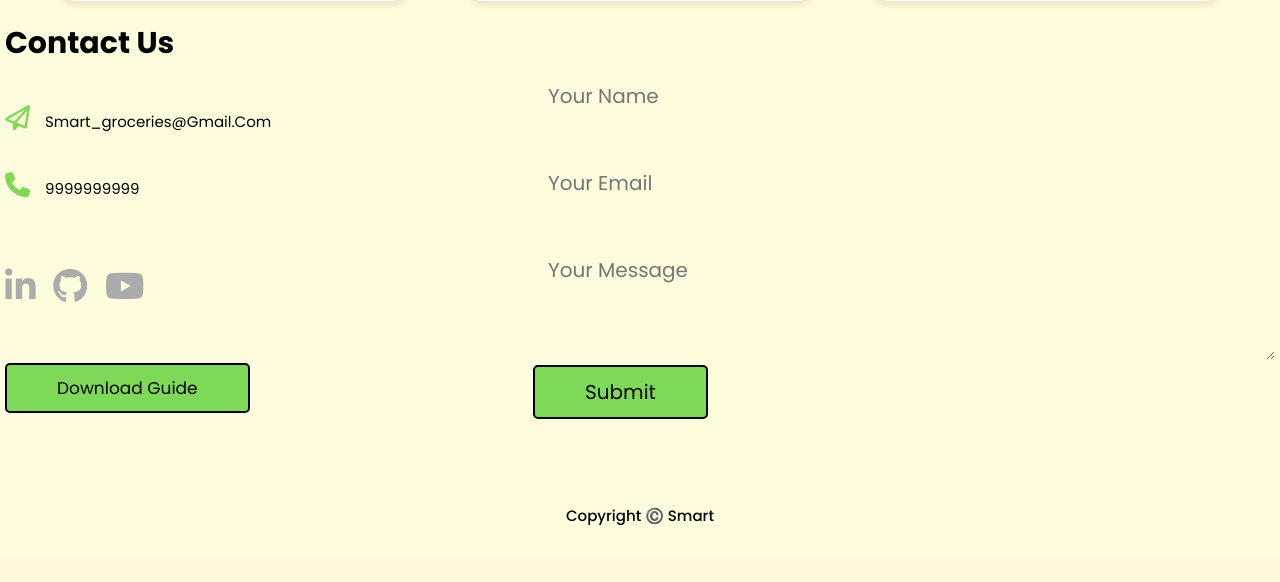
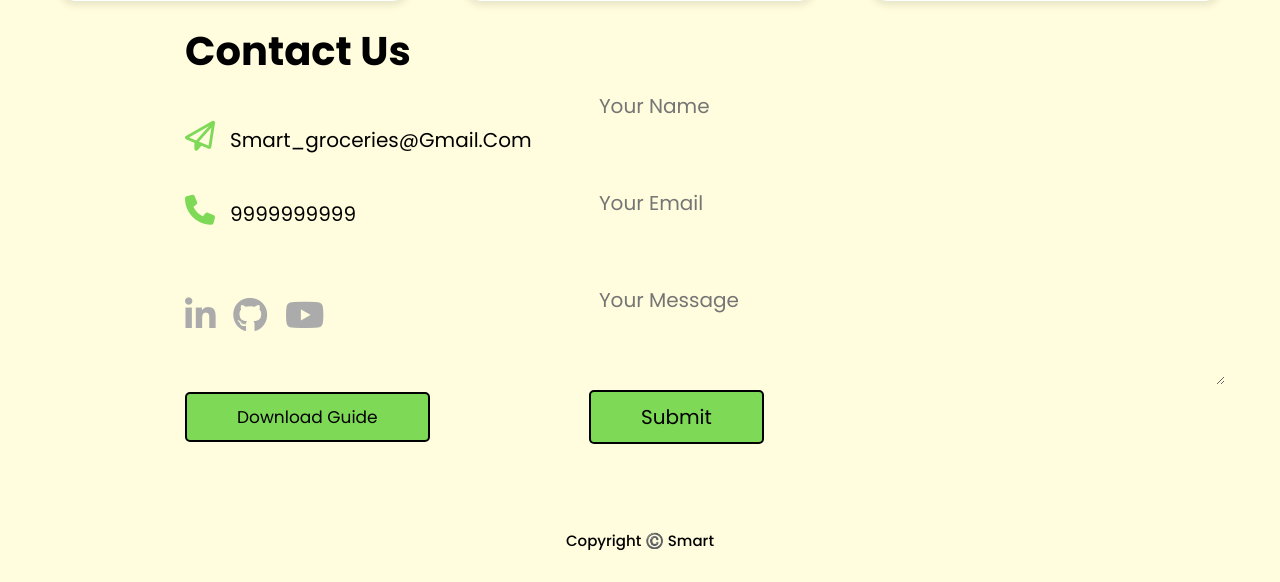
Before and after one commit to Termi007xt/Mini_Project, a PHP site: page /HOMEPAGE.html in a window 1280 px wide; the page is wider, and only the part inside the window is pictured. Shown: the part 2177-2759 px from the top of that part. Before the commit the page ends 2702 px from the top of that part, so only its background shows below. Run offline with PHP 8.4, Linux system fonts and the light colour scheme; some libraries are stand-ins or nearby versions.

Commit message:
adjusted position of contact us.

```diff
--- a/OURS/css/homepage.css
+++ b/OURS/css/homepage.css
@@ -325,29 +325,31 @@ section {
 }
 
 .contact-left {
+  margin-left: 180px;
   flex-basis: 35%;
   padding-right: 20px; /* Optional: Add padding for spacing */
 }
 
 .contact-right {
   flex-basis: 60%;
-  padding-left: 20px; /* Optional: Add padding for spacing */
+  padding-left: 20px;
+  margin-right: 50px; /* Optional: Add padding for spacing */
 }
 
 .contact-left h1 {
-  font-size: 30px;
+  font-size: 40px;
 }
 
 .contact-left p {
   margin-top: 30px;
-  font-size: 15px;
+  font-size: 20px;
 }
 
 .contact-left p i {
   margin-top: 10px;
   color: var(--green);
   margin-right: 15px;
-  font-size: 25px;
+  font-size: 30px;
 }
 
 .social-icons {
@@ -386,12 +388,12 @@ form textarea {
   border: black;
   outline: black;
   background: #fffddd;
-  padding: 15px;
-  margin: 15px 0;
+  padding: 10px;
+  margin: 10px 0;
   color: black;
   font-size: 20px;
-  border-radius: 6px;
-  margin-top: 45px;
+  border-radius: 2px;
+  margin-top: 60px;
   margin-bottom: -50px;
 }
 
```
